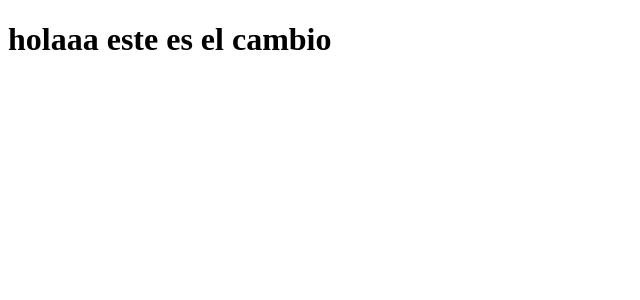
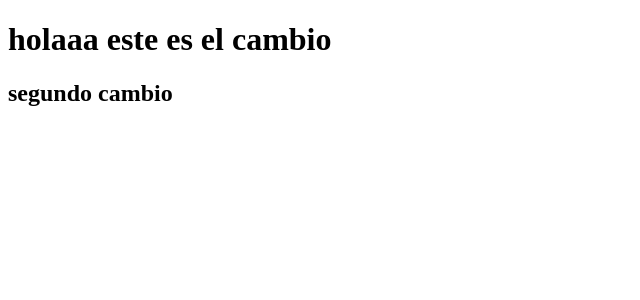
Before and after one commit to millemax/appraulins, an Angular app: page / in a window 1280 px wide. Shown: the top 300 px of the page, without its empty margins (0-640 px from the left). Built offline with nearby package versions, Linux system fonts and the light colour scheme.

Commit message:
nuevo mensaje prueba 2

```diff
--- a/src/app/app.component.html
+++ b/src/app/app.component.html
@@ -1,3 +1,4 @@
 <h1>
   holaaa este es el cambio
 </h1>
+<h2>segundo cambio</h2>
```
